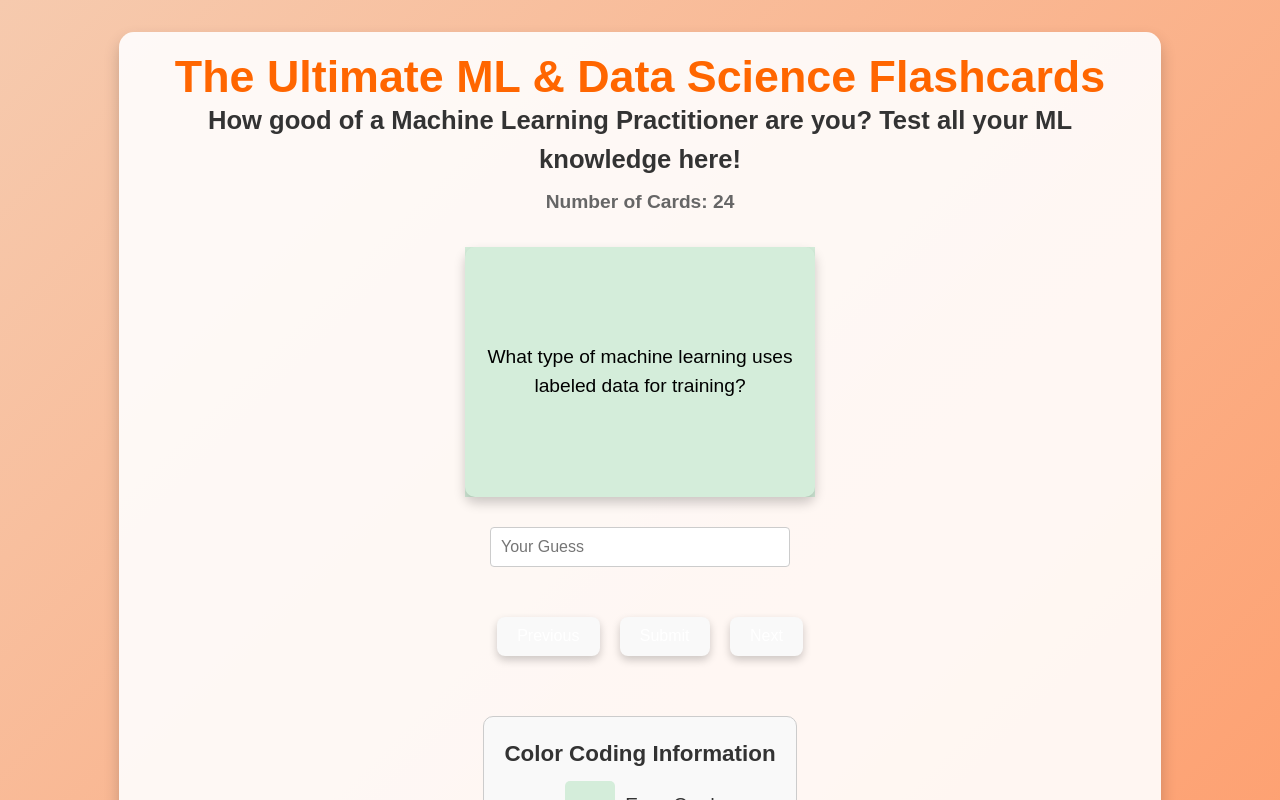
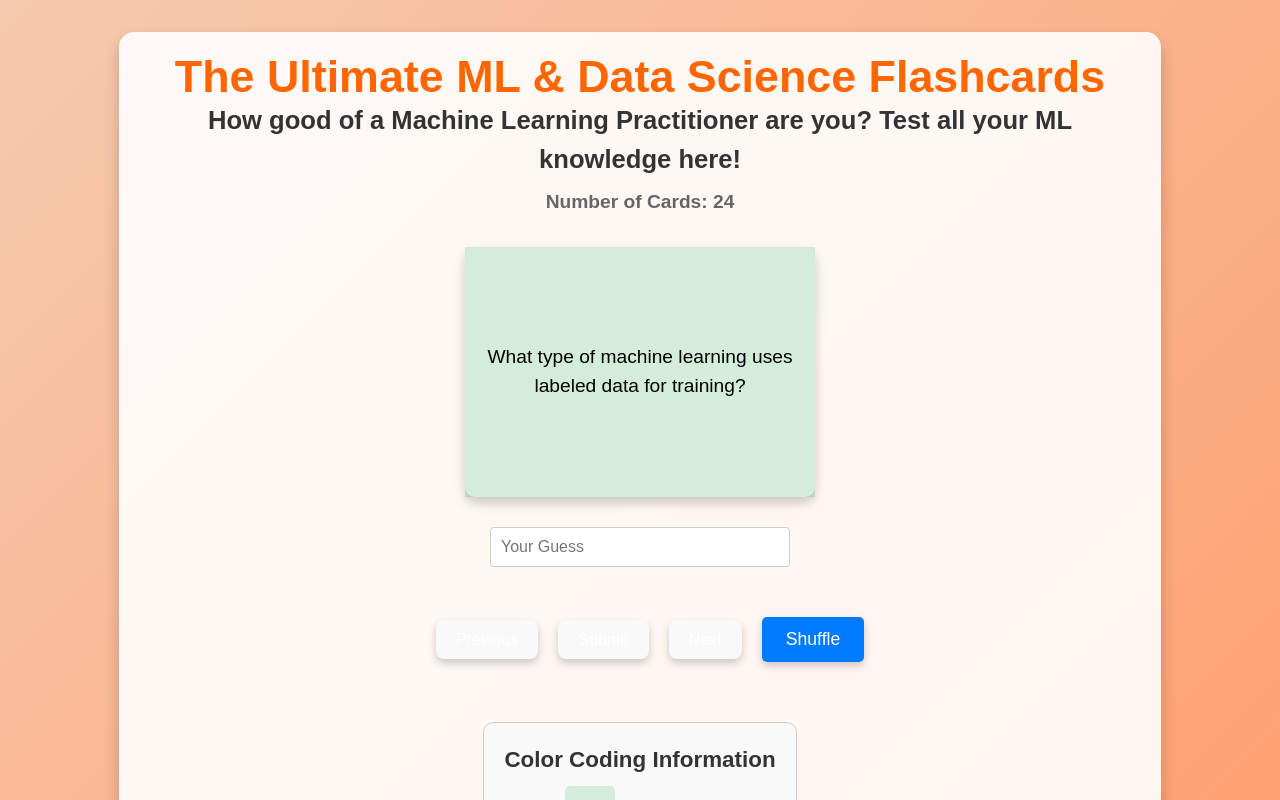
Before and after one commit to vetskiver/flashcards-pt2, a React (Vite) app: page / in a window 1280 px wide. Shown: the top 800 px of the page. Built offline with nearby package versions, Linux system fonts and the light colour scheme.

Commit message:
created shuffle button and implementation

```diff
--- a/src/App.css
+++ b/src/App.css
@@ -212,3 +212,26 @@ button:active {
   color: #999;
   cursor: not-allowed;
 }
+
+/* Shuffle Button Styling */
+.shuffle-button {
+  margin-top: 20px; /* Space above the button */
+  background-color: #007bff;
+  border: none;
+  border-radius: 5px;
+  color: #fff;
+  font-size: 1.1rem;
+  padding: 12px 24px;
+  cursor: pointer;
+  transition: background-color 0.3s, transform 0.3s;
+  box-shadow: 0 4px 8px rgba(0, 0, 0, 0.2);
+}
+
+.shuffle-button:hover {
+  background-color: #0056b3;
+  transform: scale(1.05);
+}
+
+.shuffle-button:active {
+  transform: scale(1.02);
+}
--- a/src/App.jsx
+++ b/src/App.jsx
@@ -21,11 +21,39 @@ const App = () => {
   const [incorrectAnswers, setIncorrectAnswers] = useState(0);
   const [skippedQuestions, setSkippedQuestions] = useState(0);
   const [cardHistory, setCardHistory] = useState([]); // To keep track of visited cards
+  const [shuffledData, setShuffledData] = useState(Data);
+
+  const shuffleArray = (array) => {
+    let shuffled = array.slice(); // Create a copy of the array
+    for (let i = shuffled.length - 1; i > 0; i--) {
+      const j = Math.floor(Math.random() * (i + 1));
+      [shuffled[i], shuffled[j]] = [shuffled[j], shuffled[i]]; // Swap elements
+    }
+    return shuffled;
+  };
+
+  const handleShuffle = () => {
+    const newShuffledData = shuffleArray(Data);
+    setShuffledData(newShuffledData);
+    setCurrentCard(0); // Reset to the first card
+    setCardHistory([]); // Clear card history
+
+    // Reset the game stats
+    setCorrectAnswers(0);
+    setIncorrectAnswers(0);
+    setSkippedQuestions(0);
+
+    // Optionally, reset any other states if needed
+    setFlipped(false);
+    setGuess('');
+    setIsCorrect(null);
+    setShowAnswer(false);
+  };
 
   const getNextCard = () => {
     let nextCard;
     do {
-      nextCard = Math.floor(Math.random() * Data.length);
+      nextCard = Math.floor(Math.random() * shuffledData.length);
     } while (nextCard === currentCard);
     return nextCard;
   };
@@ -43,7 +71,7 @@ const App = () => {
   const handleBack = () => {
     if (cardHistory.length > 0) {
       const previousCard = cardHistory.pop();
-      setCardHistory(cardHistory); // Update the history stack
+      setCardHistory([...cardHistory]); // Update the history stack by creating a new array
       setCurrentCard(previousCard);
       setFlipped(false);
       setGuess('');
@@ -65,7 +93,7 @@ const App = () => {
   };
 
   const handleSubmit = () => {
-    const correctAnswer = Data[currentCard].answer.toLowerCase();
+    const correctAnswer = shuffledData[currentCard].answer.toLowerCase(); // Use shuffledData here
     const isAnswerCorrect = guess.toLowerCase() === correctAnswer;
 
     setIsCorrect(isAnswerCorrect);
@@ -97,15 +125,15 @@ const App = () => {
   return (
     <div className="App">
       <div className='header'>
-        <Header numberOfCards={Data.length} />
+        <Header numberOfCards={shuffledData.length} /> {/* Use shuffledData.length */}
       </div>
       <div className='container'>
         <FlashCardContainer
-          term={Data[currentCard].term}
-          answer={Data[currentCard].answer}
+          term={shuffledData[currentCard].term} // Use shuffledData here
+          answer={shuffledData[currentCard].answer} // Use shuffledData here
           flipped={flipped}
           onFlip={handleFlip}
-          difficulty={Data[currentCard].difficulty.toLowerCase()}
+          difficulty={shuffledData[currentCard].difficulty.toLowerCase()} // Use shuffledData here
           showAnswer={showAnswer} // Pass this to control answer visibility
         />
         <GuessInput
@@ -119,6 +147,7 @@ const App = () => {
           onSubmit={handleSubmit}
           onNext={handleNext}
           onBack={handleBack} // Pass the handler for the BackButton
+          onShuffle={handleShuffle} // Pass the handler for the ShuffleButton
           isSubmitDisabled={flipped || guess.trim() === ''}
           isNextDisabled={isCorrect === null}
           isBackDisabled={cardHistory.length === 0}
--- a/src/components/GameControls.jsx
+++ b/src/components/GameControls.jsx
@@ -3,13 +3,16 @@ import React from 'react';
 import SubmitButton from './SubmitButton';
 import NextButton from './NextButton';
 import BackButton from './BackButton';
+import ShuffleButton from './ShuffleButton';
 
-const GameControls = ({ onSubmit, onNext, onBack, isSubmitDisabled, isNextDisabled, isBackDisabled }) => {
+
+const GameControls = ({ onSubmit, onNext, onBack, onShuffle, isSubmitDisabled, isNextDisabled, isBackDisabled }) => {
   return (
     <div className="game-controls">
       <BackButton onClick={onBack} disabled={isBackDisabled} />
       <SubmitButton onClick={onSubmit} disabled={isSubmitDisabled} />
       <NextButton onClick={onNext} disabled={isNextDisabled} />
+      <ShuffleButton onClick={onShuffle} />
     </div>
   );
 };
--- /dev/null
+++ b/src/components/ShuffleButton.jsx
@@ -0,0 +1,7 @@
+import React from 'react';
+
+const ShuffleButton = ({ onClick }) => (
+  <button className="shuffle-button" onClick={onClick}>Shuffle</button>
+);
+
+export default ShuffleButton;
```
